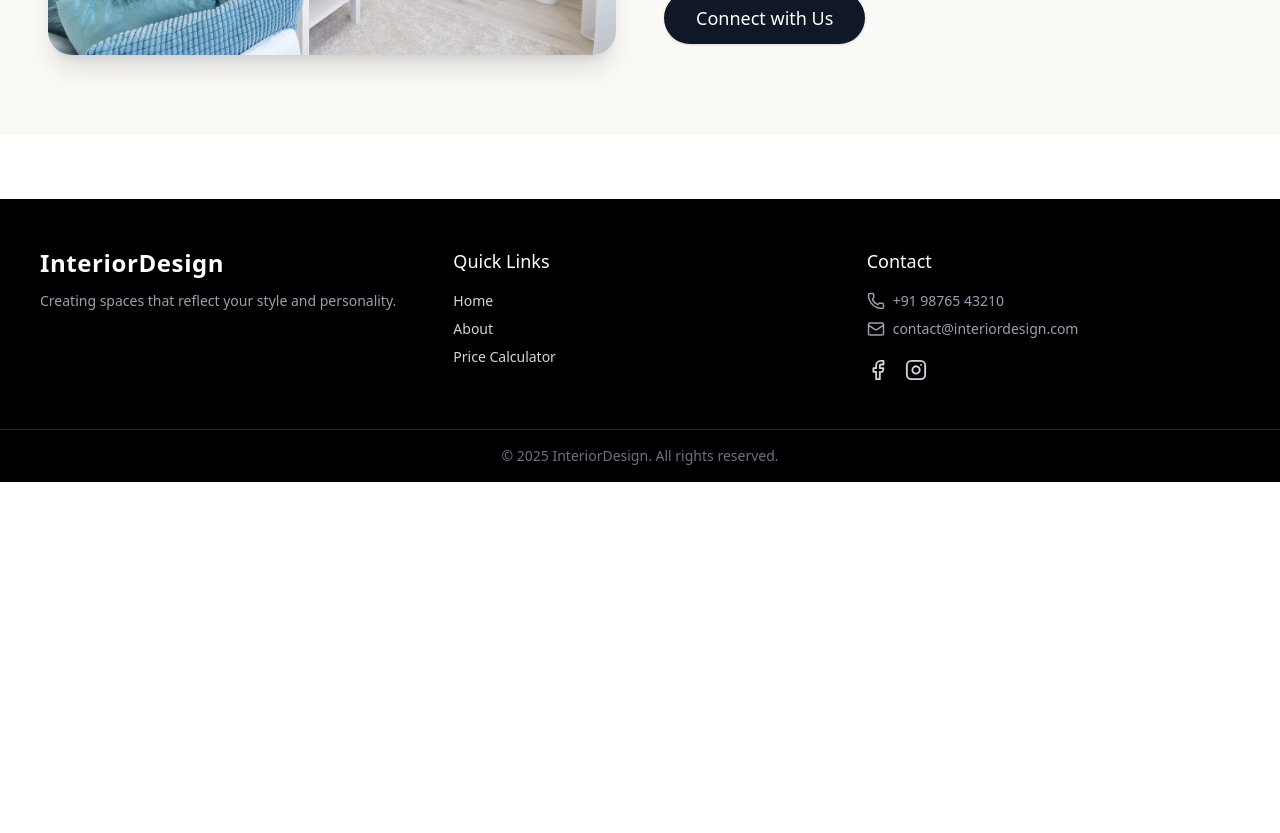
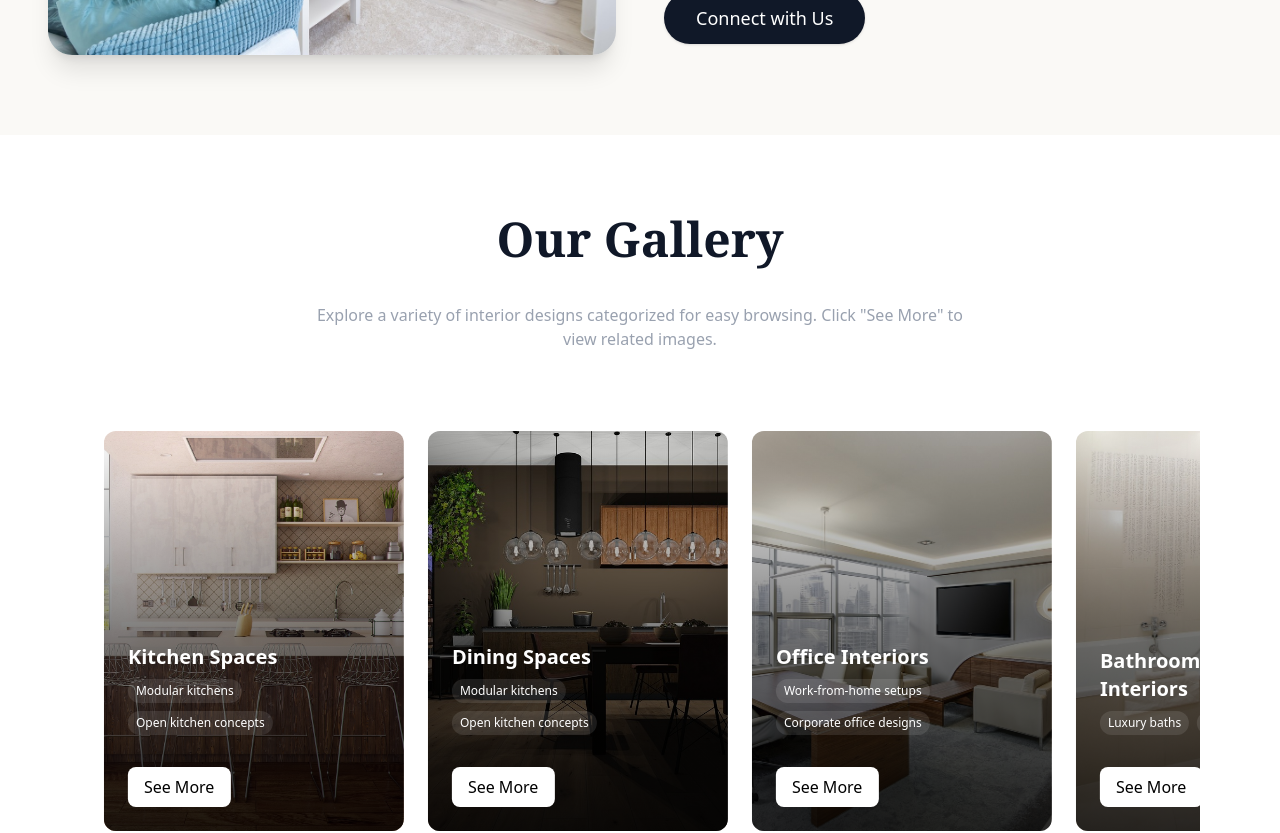
Before and after one commit to tanu0604/Interior, a React (Vite) app: page / in a window 1280 px wide. Shown: the part 1100-1933 px from the top of the page. Before the commit the page ends 1582 px from the top, so only its background shows below. Built offline with nearby package versions, Linux system fonts and the light colour scheme.

Commit message:
Update Home.jsx

```diff
--- a/src/components/Home/Home.jsx
+++ b/src/components/Home/Home.jsx
@@ -4,6 +4,7 @@
 import AOS from "aos";
 import "aos/dist/aos.css";
 import About from "../about/About";
+import Gallery from "../library/Gallery";
 
 export default function Home() {
   useEffect(() => {
@@ -59,6 +60,10 @@
         <About />
       </div>
 
+      <div data-aos="fade-up" data-aos-delay="200">
+        <Gallery />
+      </div>
+
     </>
   );
 }
```
